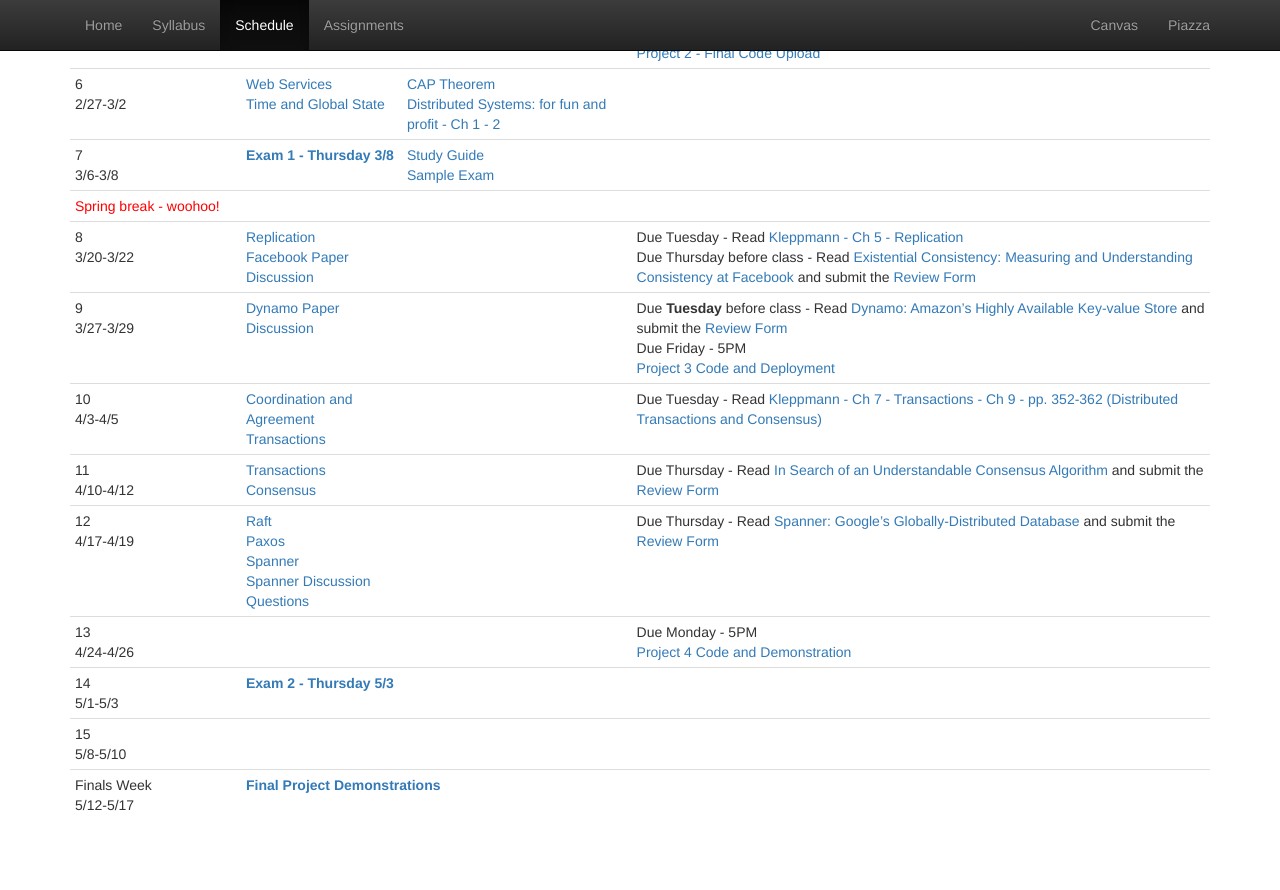
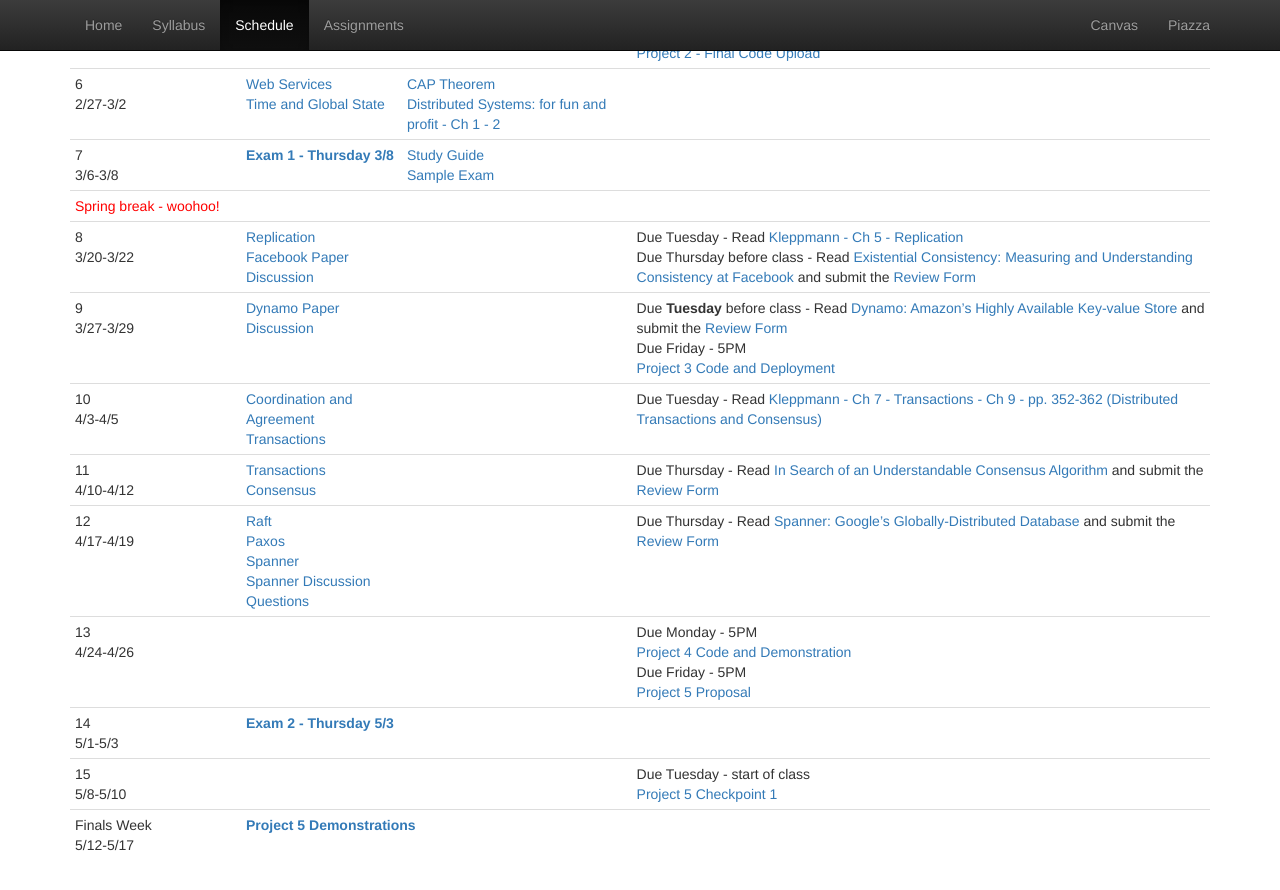
Before and after one commit to CS682-S18/cs682-s18.github.io, a Jekyll site: the page built from schedule.html, in a window 1280 px wide and 900 px high, scrolled down 737 px. Shown: the top 890 px of the window. Built offline with Jekyll 4.4.1, drawn with Linux system fonts in a browser that asks for light colours; before the commit the page ends 1597 px from its top, so only the background shows below that.

Commit message:
adding project 5 dates

```diff
--- a/schedule.html
+++ b/schedule.html
@@ -200,6 +200,8 @@ title: Schedule
 			<td>
 				Due Monday - 5PM<br/>
 				<a href="https://github.com/CS682-S18/projects/blob/master/project4.md">Project 4 Code and Demonstration</a><br/>
+				Due Friday - 5PM<br/>
+				<a href="https://github.com/CS682-S18/projects/blob/master/project5.md">Project 5 Proposal</a><br/>
 			</td>
 		</tr>
 		<tr>
@@ -219,11 +221,13 @@ title: Schedule
 			<td>
 			</td>
 			<td>
+				Due Tuesday - start of class<br/>
+				<a href="https://github.com/CS682-S18/projects/blob/master/project5.md">Project 5 Checkpoint 1</a><br/>
 			</td>
 		</tr>
 		<tr>
 			<td>Finals Week<br/>5/12-5/17 </td>
-			<td colspan="4"><strong><span class="text-primary">Final Project Demonstrations</span></strong></td>
+			<td colspan="4"><strong><span class="text-primary">Project 5 Demonstrations</span></strong></td>
 		</tr>
 	</tbody>
 </table>
```
